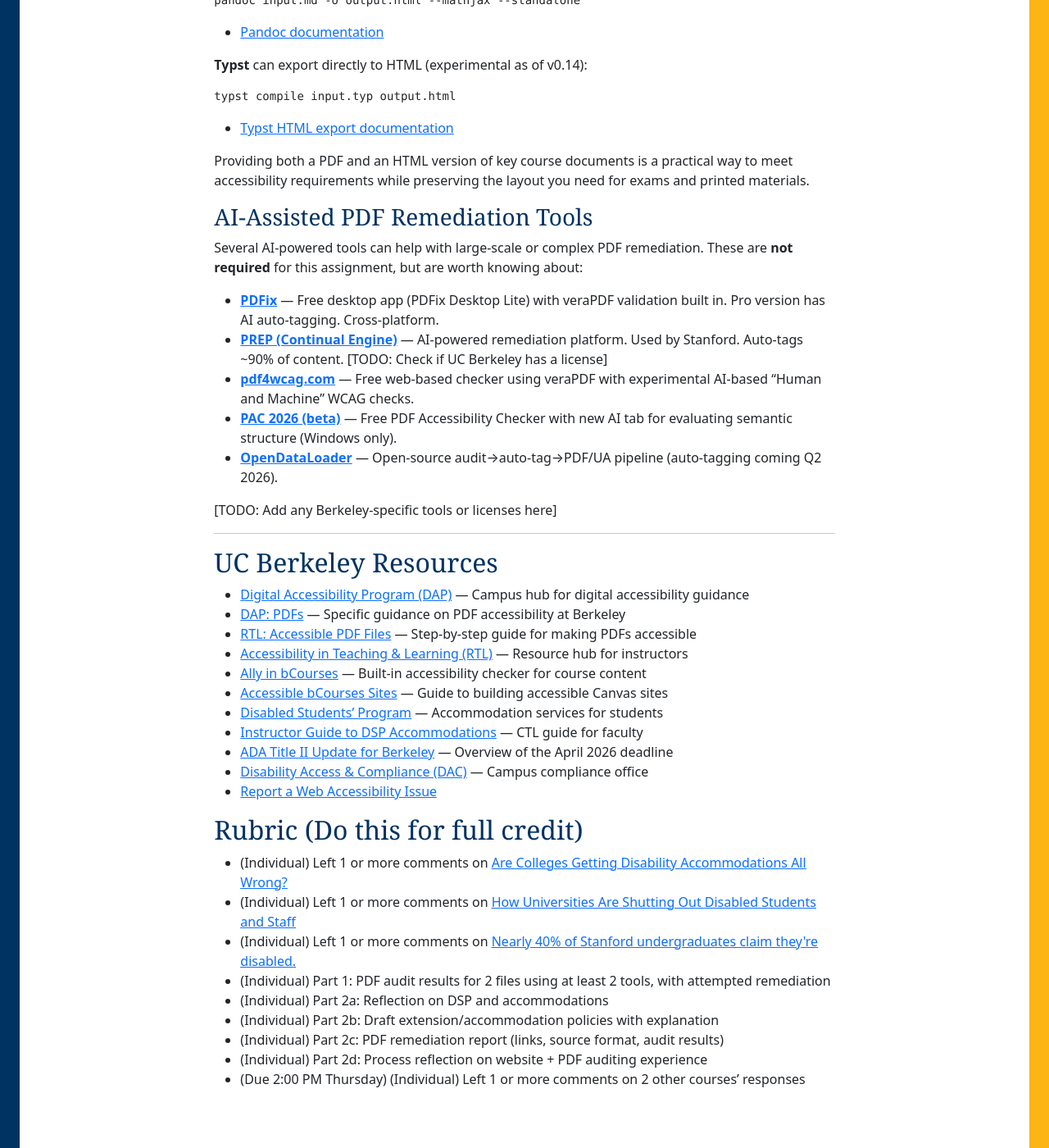
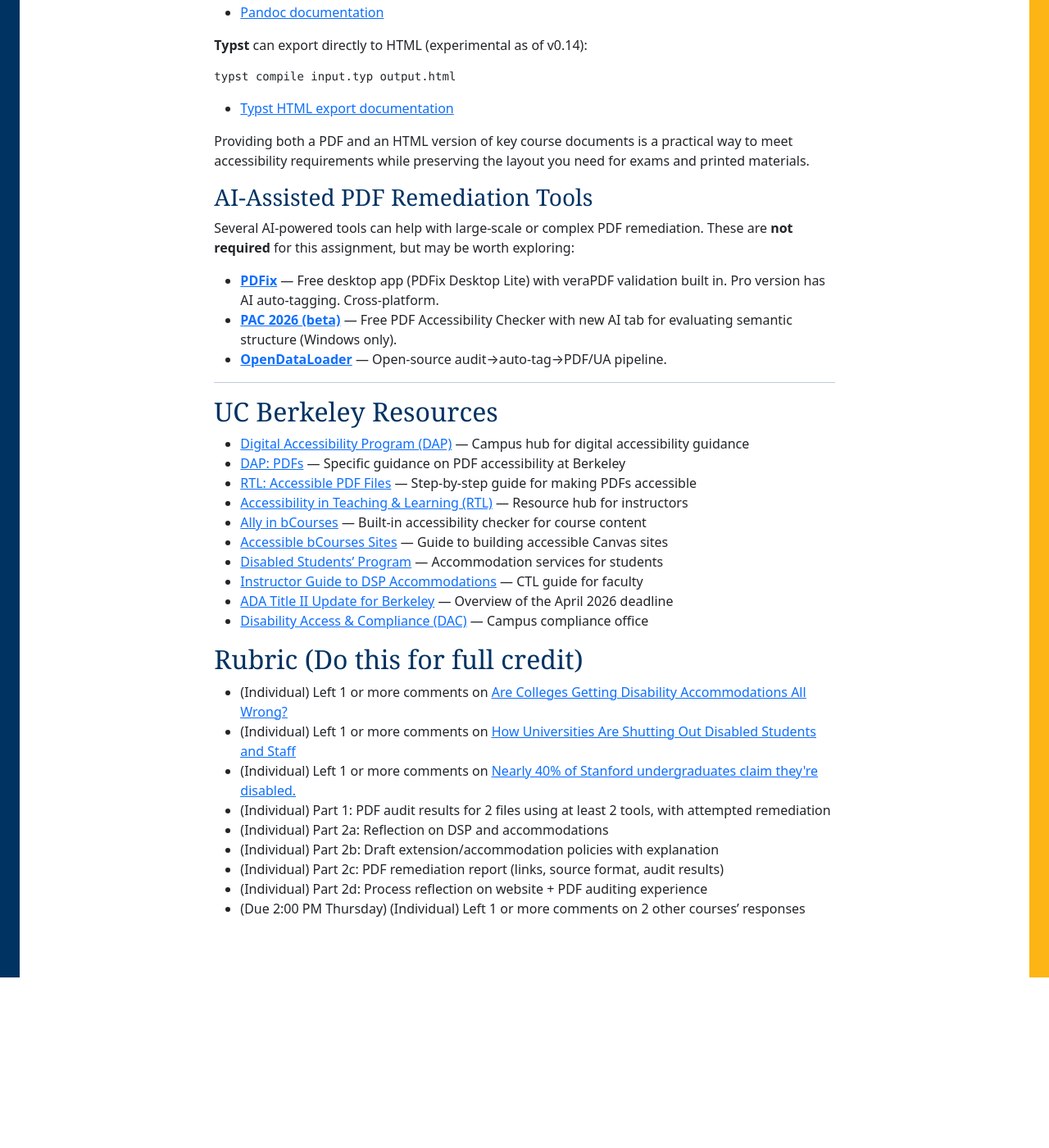
Before and after one commit to berkeley-cs302/sp26, a Jekyll site: the page built from hw/hw6-accommodations.md, in a window 1280 px wide and 1400 px high, scrolled down 5196 px. Shown: the whole window at 82% size. Built offline with Jekyll 4.4.1, drawn with Linux system fonts in a browser that asks for light colours; some web fonts are replaced; after the commit the page ends 6388 px from its top, so only the background shows below that; some of the changed text lies outside the part shown.

Commit message:
minor fixes

```diff
--- a/hw/hw6-accommodations.md
+++ b/hw/hw6-accommodations.md
@@ -115,7 +115,7 @@ If you have access to Adobe Acrobat Pro (available via [software.berkeley.edu](h
 5. Use the **Set Alternate Text** tool for images.
 6. Check the **Tags** panel to verify the document's logical structure tree.
 
-**Important:** Acrobat's checker does not catch all issues. A passing result in Acrobat does not guarantee full accessibility — always also test with a screen reader and/or an external validator like veraPDF.
+**Important:** Acrobat's checker does not catch all issues. A passing result in Acrobat does not guarantee full accessibility — always also test with a screen reader.
 
 ### Testing with Screen Readers
 
@@ -225,15 +225,11 @@ Providing both a PDF and an HTML version of key course documents is a practical
 
 ### AI-Assisted PDF Remediation Tools
 
-Several AI-powered tools can help with large-scale or complex PDF remediation. These are **not required** for this assignment, but are worth knowing about:
+Several AI-powered tools can help with large-scale or complex PDF remediation. These are **not required** for this assignment, but may be worth exploring:
 
 - **[PDFix](https://pdfix.net/)** — Free desktop app (PDFix Desktop Lite) with veraPDF validation built in. Pro version has AI auto-tagging. Cross-platform.
-- **[PREP (Continual Engine)](https://www.continualengine.com/prep/)** — AI-powered remediation platform. Used by Stanford. Auto-tags ~90% of content. [TODO: Check if UC Berkeley has a license]
-- **[pdf4wcag.com](https://pdf4wcag.com)** — Free web-based checker using veraPDF with experimental AI-based "Human and Machine" WCAG checks.
 - **[PAC 2026 (beta)](https://pdfa.org/pdf-accessibility-checker-pac-now-with-ai/)** — Free PDF Accessibility Checker with new AI tab for evaluating semantic structure (Windows only).
-- **[OpenDataLoader](https://github.com/opendataloader-project/opendataloader-pdf)** — Open-source audit→auto-tag→PDF/UA pipeline (auto-tagging coming Q2 2026).
-
-[TODO: Add any Berkeley-specific tools or licenses here]
+- **[OpenDataLoader](https://github.com/opendataloader-project/opendataloader-pdf)** — Open-source audit→auto-tag→PDF/UA pipeline.
 
 ---
 
@@ -249,7 +245,7 @@ Several AI-powered tools can help with large-scale or complex PDF remediation. T
 - [Instructor Guide to DSP Accommodations][dsp_instructor_guide] — CTL guide for faculty
 - [ADA Title II Update for Berkeley][ada_title_ii] — Overview of the April 2026 deadline
 - [Disability Access & Compliance (DAC)](https://dac.berkeley.edu/) — Campus compliance office
-- [Report a Web Accessibility Issue](https://dap.berkeley.edu/report-web-accessibility-issue)
+
 
 ## Rubric (Do this for full credit)
 
```
